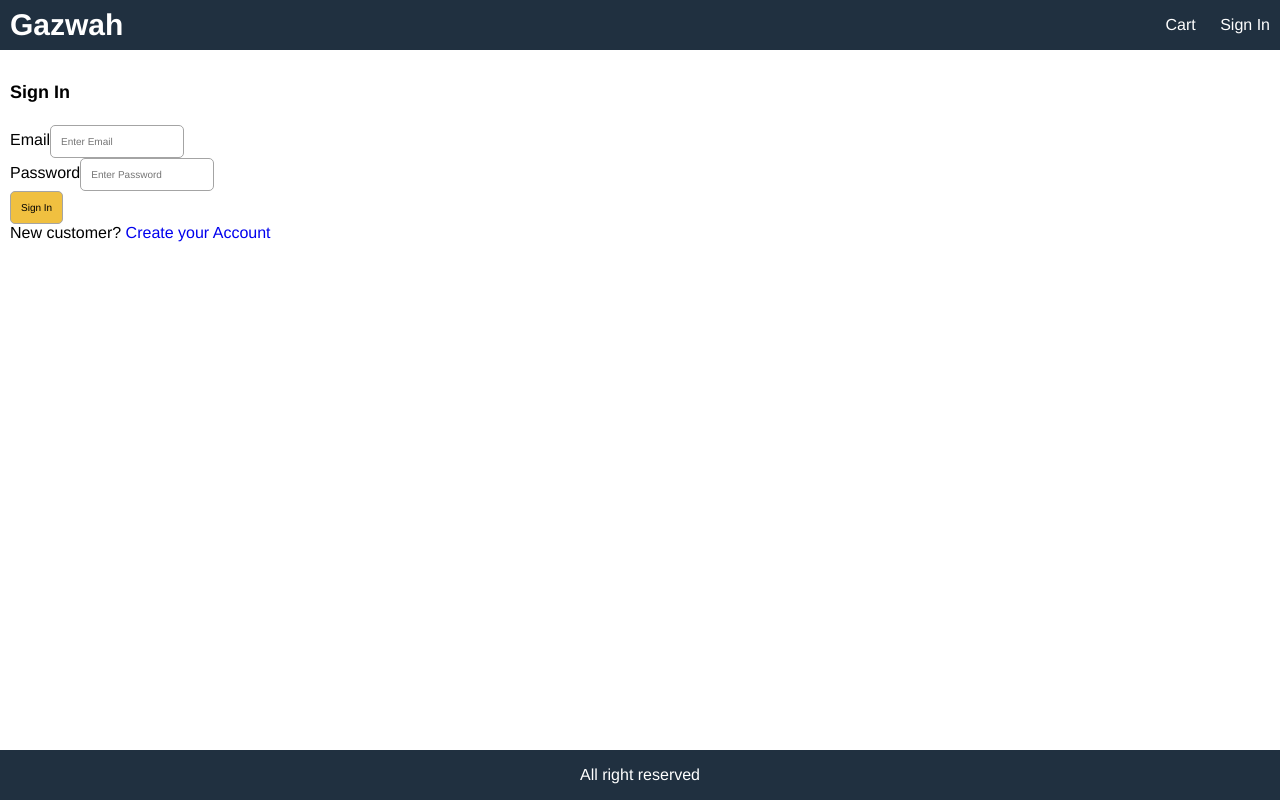
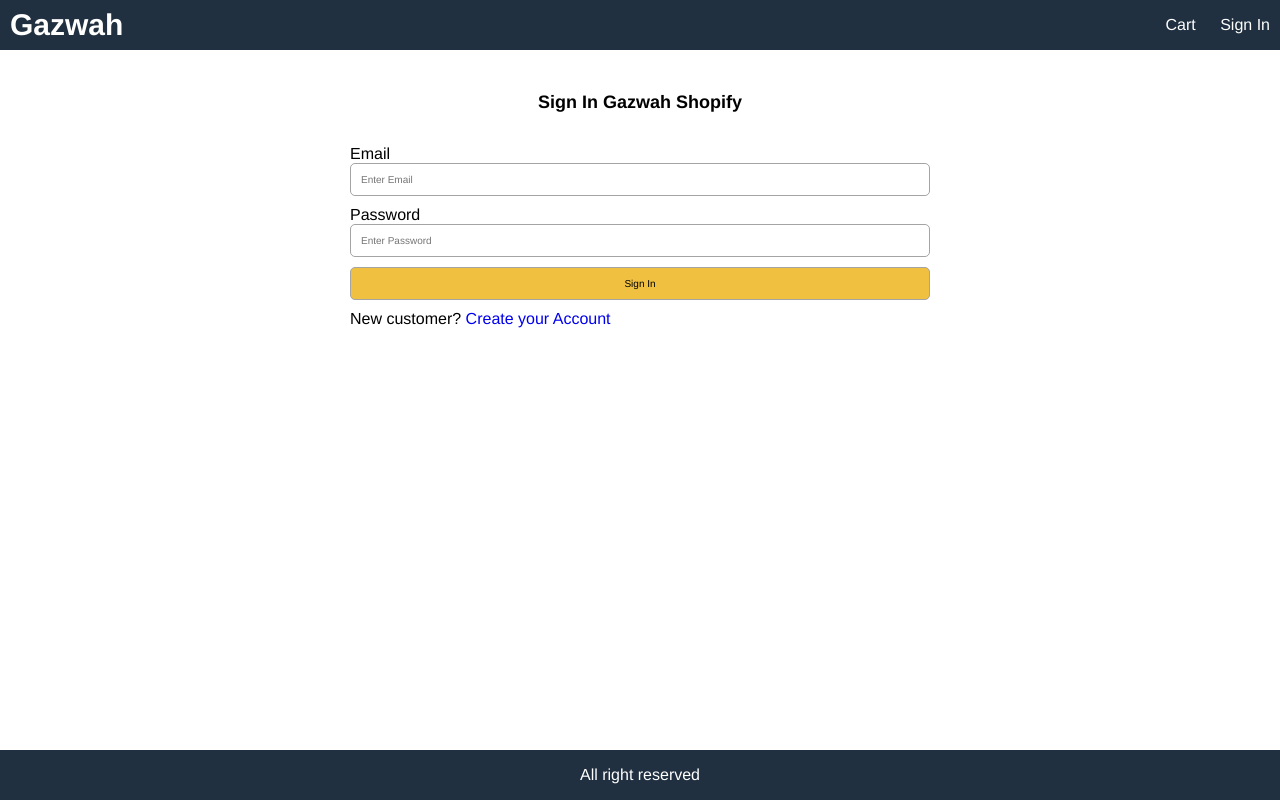
Before and after one commit to dhaydt/e-commerce-react, a React (Create React App) app in the folder frontend/: page /signin in a window 1280 px wide. Built offline with nearby package versions, Linux system fonts and the light colour scheme.

Commit message:
signin screen css

```diff
--- a/frontend/src/index.css
+++ b/frontend/src/index.css
@@ -220,3 +220,24 @@
   color: #e02020;
   background-color: #ffe0e0e0;
 }
+
+/* form */
+.form {
+  max-width: 60rem;
+  margin: 0 auto;
+}
+
+.form > div {
+  display: flex;
+  flex-direction: column;
+  margin: 1rem;
+}
+
+.form > div > h1 {
+  text-align: center;
+}
+
+.form > label {
+  margin: 1rem 0;
+  display: block;
+}
--- a/frontend/src/screens/SigninScreen.js
+++ b/frontend/src/screens/SigninScreen.js
@@ -3,9 +3,9 @@
 export default function SigninScreen() {
   return (
     <div>
-      <form>
+      <form className="form">
         <div>
-          <h1>Sign In</h1>
+          <h1>Sign In Gazwah Shopify</h1>
         </div>
         <div>
           <label htmlFor="email">Email</label>
```
